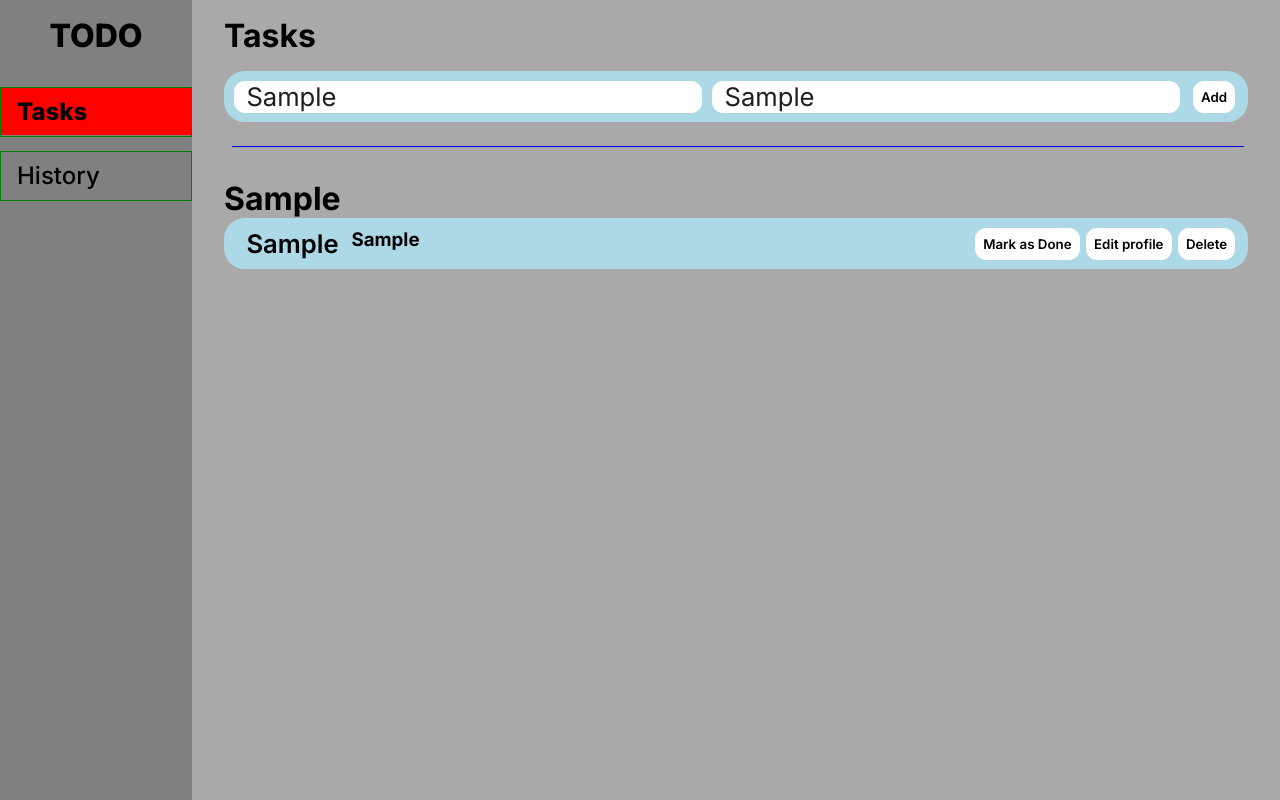
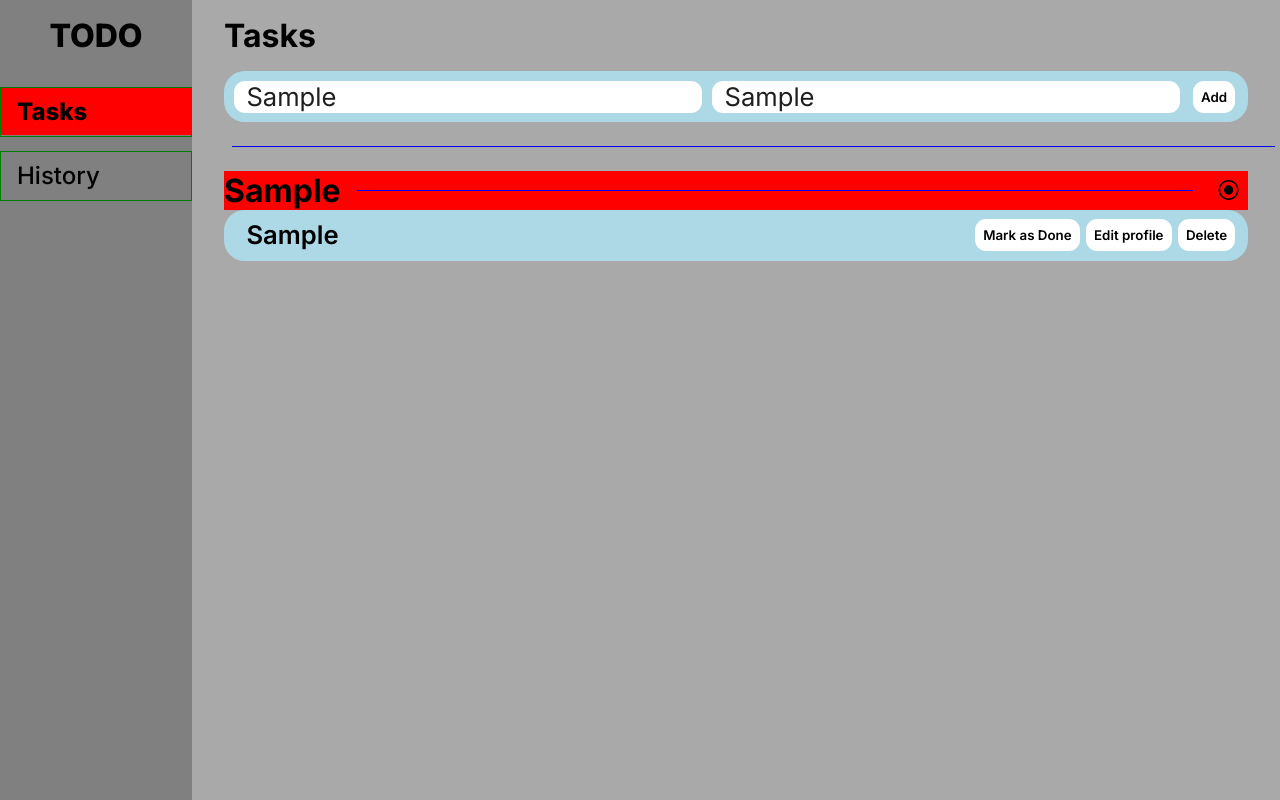
Before and after one commit to Moo2meenn/todo-app, a React (Create React App) app: page / in a window 1280 px wide. Both pictures are taken after typing "Sample", "Sample" into the empty fields and a click on the button "Add". Built offline with nearby package versions, Linux system fonts and the light colour scheme.

Commit message:
categories animations

```diff
--- a/src/components/CreateTask.js
+++ b/src/components/CreateTask.js
@@ -7,9 +7,16 @@ const CreateTask = ({ tasks, setTasks, setHistory, onNewCategory }) => {
   function handleSubmit(e) {
     e.preventDefault();
     const formData = new FormData(e.target);
-    const name = formData.get("name")?.trim();
-    const category = formData.get("category")?.trim();
-
+    const name = formData
+      .get("name")
+      ?.toLowerCase()
+      .trim()
+      .replace(/\b\w/g, (char) => char.toUpperCase()); // proper case
+    const category = formData
+      .get("category")
+      ?.toLowerCase()
+      .trim()
+      .replace(/\b\w/g, (char) => char.toUpperCase()); //proper case
     if (!name || !category) return;
 
     const time = new Date().toUTCString();
--- a/src/components/Divider.js
+++ b/src/components/Divider.js
@@ -1,6 +1,7 @@
 import styled from "styled-components";
+import { motion } from "framer-motion";
 
-export const Divider = styled.div`
+export const Divider = styled(motion.div)`
   width: 98.8%;
   height: 0.1rem;
   margin: 0.5rem;
--- a/src/components/EditTaskModal.js
+++ b/src/components/EditTaskModal.js
@@ -9,8 +9,16 @@ const EditTaskModal = ({ setTasks, setHistory, task }) => {
   function handleEdit(e) {
     e.preventDefault();
     const formData = new FormData(e.target);
-    const name = formData.get("name")?.trim();
-    const category = formData.get("category")?.trim();
+    const name = formData
+      .get("name")
+      ?.toLowerCase()
+      .trim()
+      .replace(/\b\w/g, (char) => char.toUpperCase());
+    const category = formData
+      .get("category")
+      ?.toLowerCase()
+      .trim()
+      .replace(/\b\w/g, (char) => char.toUpperCase());
     const time = new Date().toUTCString();
 
     if (!name || !category) return;
@@ -46,12 +54,14 @@ const EditTaskModal = ({ setTasks, setHistory, task }) => {
             <StyledName
               name="name"
               type="text"
+              defaultValue={task.name}
               placeholder="Insert task name"
               maxLength="32"
             />
             <StyledName
               name="category"
               type="text"
+              defaultValue={task.category}
               placeholder="Insert category name"
               maxLength="32"
             />
--- a/src/components/HistoryTask.js
+++ b/src/components/HistoryTask.js
@@ -1,6 +1,7 @@
 import React from "react";
 import styled from "styled-components";
 import { BaseH2, BaseButton } from "./GlobalStyles";
+import { motion } from "framer-motion";
 
 const Task = ({ task, setTasks, setHistory }) => {
   const restoreHandler = () => {
@@ -19,7 +20,14 @@ const Task = ({ task, setTasks, setHistory }) => {
   };
 
   return (
-    <StyledDiv>
+    <StyledDiv
+      initial={{ opacity: 0, y: -20 }}
+      animate={{ opacity: 100, y: 0 }}
+      exit={{ opacity: 0, y: -20 }}
+      transition={{
+        duration: 0.15,
+      }}
+    >
       <StyledName>{task.name}</StyledName>
       <h3>{task.category}</h3>
       <InnerDiv>
@@ -45,7 +53,7 @@ const Task = ({ task, setTasks, setHistory }) => {
   );
 };
 
-const StyledDiv = styled.div`
+const StyledDiv = styled(motion.div)`
   display: flex;
   padding: 0.6rem;
   width: 100%;
--- a/src/components/Task.js
+++ b/src/components/Task.js
@@ -2,7 +2,6 @@ import React from "react";
 import styled from "styled-components";
 import EditTaskModal from "./EditTaskModal";
 import { BaseH2, BaseButton } from "./GlobalStyles";
-import { motion } from "framer-motion";
 
 const Task = ({ task, setTasks, setHistory }) => {
   const deleteHandler = () => {
@@ -23,15 +22,8 @@ const Task = ({ task, setTasks, setHistory }) => {
   };
 
   return (
-    <StyledDiv
-      initial={{ opacity: 0, y: -50 }}
-      animate={{ opacity: 100, y: 0 }}
-      transition={{
-        duration: 0.1,
-      }}
-    >
+    <StyledDiv>
       <StyledName>{task.name}</StyledName>
-      <h3>{task.category}</h3>
       <InnerDiv>
         <BaseButton onClick={doneHandler}>Mark as Done</BaseButton>
         <EditTaskModal
@@ -45,7 +37,7 @@ const Task = ({ task, setTasks, setHistory }) => {
   );
 };
 
-const StyledDiv = styled(motion.div)`
+const StyledDiv = styled.div`
   display: flex;
   padding: 0.6rem;
   width: 100%;
--- a/src/pages/History.js
+++ b/src/pages/History.js
@@ -2,17 +2,24 @@ import React from "react";
 import HistoryTask from "../components/HistoryTask";
 import { TasksView } from "../components/TasksView";
 import { Divider } from "../components/Divider";
+import { motion } from "framer-motion";
 
 const History = ({ history, setHistory, tasks, setTasks }) => {
   return (
     <>
-      <h1>History</h1>
+      <motion.h1
+        initial={{ opacity: 0, x: -10 }}
+        animate={{ opacity: 100, x: 0 }}
+        transition={{ duration: 0.5 }}
+      >
+        History
+      </motion.h1>{" "}
+      {history.length ? (
+        <Divider style={{ marginBlock: "1.47rem" }} />
+      ) : (
+        <h2 style={{ marginBlock: "1.47rem" }}>There is no log history!</h2>
+      )}
       <TasksView>
-        {history.length ? (
-          <Divider style={{ marginBlock: "1.47rem" }} />
-        ) : (
-          <h2 style={{ marginBlock: "1.47rem" }}>There is no log history!</h2>
-        )}
         {history
           .map((task, index) => (
             <div key={`${task.id}${task.time}`}>
--- a/src/pages/Tasks.js
+++ b/src/pages/Tasks.js
@@ -4,6 +4,7 @@ import CreateTask from "../components/CreateTask";
 import { TasksView } from "../components/TasksView";
 import { Divider } from "../components/Divider";
 import styled from "styled-components";
+import { AnimatePresence, motion } from "framer-motion";
 
 const Tasks = ({ tasks, setTasks, setHistory }) => {
   // Step 1: Group tasks by category
@@ -43,23 +44,60 @@ const Tasks = ({ tasks, setTasks, setHistory }) => {
   const renderGroupedTasks = () => {
     return Object.entries(groupedTasks).map(([category, tasks]) => (
       <CategoryWrapper key={category}>
-        <h1 onClick={() => toggleCategory(category)}>{category}</h1>
+        <TitleWrapper onClick={() => toggleCategory(category)}>
+          <StyledCategoryTitle
+            initial={{ opacity: 0, x: -10 }}
+            animate={{ opacity: 100, x: 0 }}
+            transition={{ duration: 0.5 }}
+          >
+            {category}
+          </StyledCategoryTitle>
+          <TitleDivider />
+          <StyledSVG
+            xmlns="http://www.w3.org/2000/svg"
+            height="48"
+            viewBox="0 -960 960 960"
+            width="48"
+          >
+            <path d="M480-294q78 0 132-54t54-132q0-78-54-132t-132-54q-78 0-132 54t-54 132q0 78 54 132t132 54Zm0 214q-82 0-155-31.5t-127.5-86Q143-252 111.5-325T80-480q0-83 31.5-156t86-127Q252-817 325-848.5T480-880q83 0 156 31.5T763-763q54 54 85.5 127T880-480q0 82-31.5 155T763-197.5q-54 54.5-127 86T480-80Zm0-60q142 0 241-99.5T820-480q0-142-99-241t-241-99q-141 0-240.5 99T140-480q0 141 99.5 240.5T480-140Zm0-340Z" />
+          </StyledSVG>
+        </TitleWrapper>
+        <AnimatePresence>
           {expandedCategories[category] &&
             tasks
               .map((task, index) => (
-              <StyledCategory key={task.id}>
-                <Task task={task} setTasks={setTasks} setHistory={setHistory} />
+                <StyledCategory
+                  initial={{ opacity: 0, y: -20 }}
+                  animate={{ opacity: 100, y: 0 }}
+                  exit={{ opacity: 0, y: -20 }}
+                  transition={{
+                    duration: 0.2,
+                  }}
+                  key={task.id}
+                >
+                  <Task
+                    task={task}
+                    setTasks={setTasks}
+                    setHistory={setHistory}
+                  />
                   {index !== 0 && <Divider />}
                 </StyledCategory>
               ))
               .reverse()}
+        </AnimatePresence>
       </CategoryWrapper>
     ));
   };
 
   return (
     <>
-      <h1>Tasks</h1>
+      <motion.h1
+        initial={{ opacity: 0, x: -10 }}
+        animate={{ opacity: 100, x: 0 }}
+        transition={{ duration: 0.5 }}
+      >
+        Tasks
+      </motion.h1>
       {/* Pass the handleNewCategory function to CreateTask */}
       <CreateTask
         tasks={tasks}
@@ -67,8 +105,6 @@ const Tasks = ({ tasks, setTasks, setHistory }) => {
         setHistory={setHistory}
         onNewCategory={handleNewCategory}
       />
-
-      <TasksView>
       {tasks.length ? (
         <Divider style={{ marginBlock: "1.47rem" }} />
       ) : (
@@ -76,7 +112,7 @@ const Tasks = ({ tasks, setTasks, setHistory }) => {
           Add some tasks to show up here!
         </h2>
       )}
-
+      <TasksView>
         {/* Step 6: Render grouped tasks */}
         {renderGroupedTasks()}
       </TasksView>
@@ -84,10 +120,32 @@ const Tasks = ({ tasks, setTasks, setHistory }) => {
   );
 };
 
-const CategoryWrapper = styled.div`
-  margin-block: 2rem;
+const StyledSVG = styled.svg`
+  height: 1.5rem;
+  aspect-ratio: 1;
 `;
 
-const StyledCategory = styled.div``;
+const TitleWrapper = styled.div`
+  display: flex;
+  flex-direction: row;
+  align-items: center;
+  cursor: pointer;
+  background-color: red;
+`;
+
+const TitleDivider = styled.div`
+  height: 0.1rem;
+  width: 100%;
+  margin-inline: 1rem;
+  background-color: blue;
+`;
+
+const StyledCategoryTitle = styled(motion.h1)``;
+
+const CategoryWrapper = styled.div`
+  margin-bottom: 2rem;
+`;
+
+const StyledCategory = styled(motion.div)``;
 
 export default Tasks;
```
Lines whose indentation alone changed are shown as unchanged.
